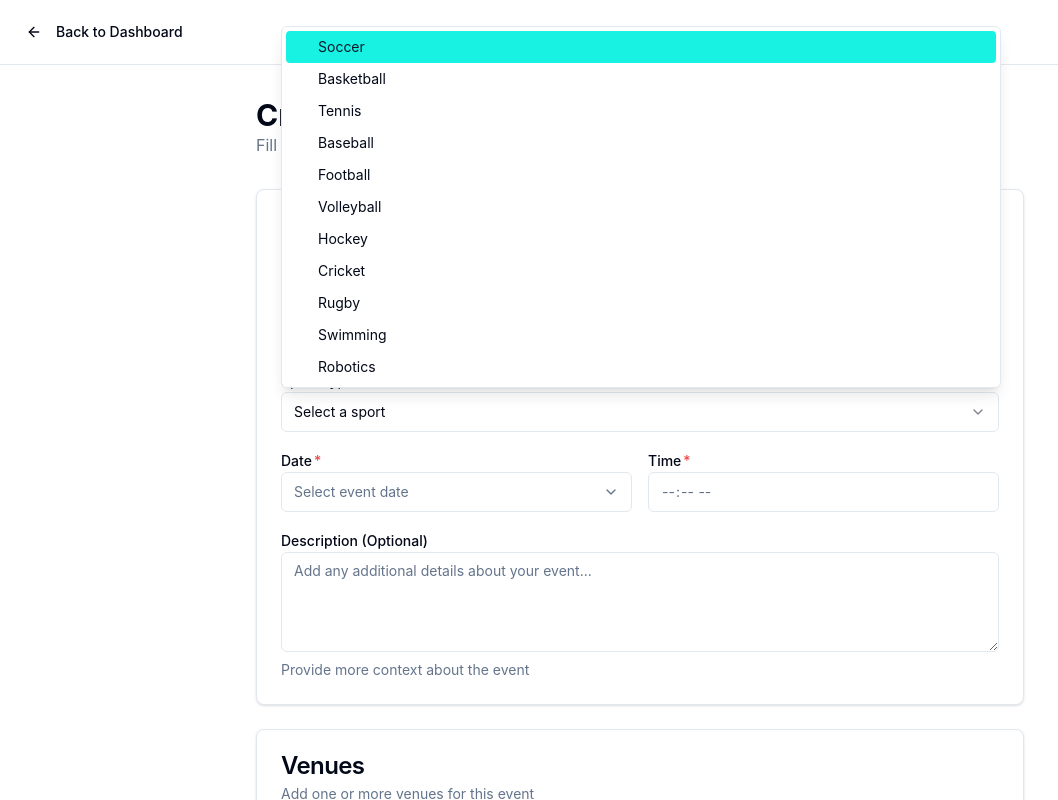
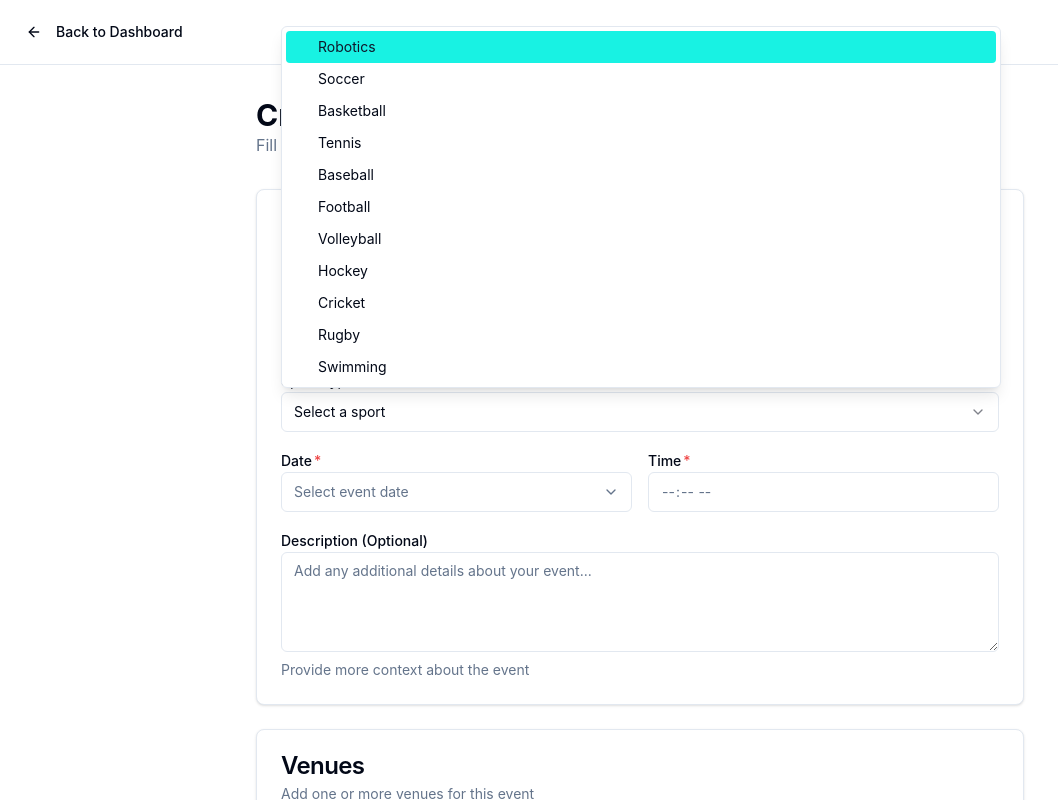
Before and after one commit to samperlmutter/fastbreak-takehome, a Next.js app: page /dashboard/events/new in a window 1280 px wide. Both pictures are taken after a click on the button "Select a sport". Shown: the top 800 px of the page, without its empty margins (0-1058 px from the left). Built offline with nearby package versions, Linux system fonts and the light colour scheme.

Commit message:
consolidate list of sports to one source of truth

```diff
--- a/components/events/event-filters.tsx
+++ b/components/events/event-filters.tsx
@@ -9,19 +9,7 @@
   SelectTrigger,
   SelectValue,
 } from '@/components/ui/select'
-
-const SPORT_TYPES = [
-  'Soccer',
-  'Basketball',
-  'Tennis',
-  'Baseball',
-  'Football',
-  'Volleyball',
-  'Hockey',
-  'Cricket',
-  'Rugby',
-  'Swimming',
-]
+import { SPORT_TYPES } from '@/lib/constants/sports'
 
 interface EventFiltersProps {
   search: string
--- a/components/events/event-form.tsx
+++ b/components/events/event-form.tsx
@@ -41,20 +41,7 @@
   updateEventAction,
 } from '@/lib/actions/event.actions'
 import { EventWithVenues } from '@/lib/supabase/types'
-
-const SPORT_TYPES = [
-  'Soccer',
-  'Basketball',
-  'Tennis',
-  'Baseball',
-  'Football',
-  'Volleyball',
-  'Hockey',
-  'Cricket',
-  'Rugby',
-  'Swimming',
-  'Robotics'
-]
+import { SPORT_TYPES } from '@/lib/constants/sports'
 
 const venueSchema = z.object({
   id: z.string().optional(),
--- a/components/ui/select.tsx
+++ b/components/ui/select.tsx
@@ -73,7 +73,7 @@
     <SelectPrimitive.Content
       ref={ref}
       className={cn(
-        "relative z-50 max-h-96 min-w-[8rem] overflow-hidden rounded-md border border-border bg-white dark:bg-popover text-popover-foreground shadow-lg data-[state=open]:animate-in data-[state=closed]:animate-out data-[state=closed]:fade-out-0 data-[state=open]:fade-in-0 data-[state=closed]:zoom-out-95 data-[state=open]:zoom-in-95 data-[side=bottom]:slide-in-from-top-2 data-[side=left]:slide-in-from-right-2 data-[side=right]:slide-in-from-left-2 data-[side=top]:slide-in-from-bottom-2",
+        "relative z-50 min-w-[8rem] overflow-hidden rounded-md border border-border bg-white dark:bg-popover text-popover-foreground shadow-lg data-[state=open]:animate-in data-[state=closed]:animate-out data-[state=closed]:fade-out-0 data-[state=open]:fade-in-0 data-[state=closed]:zoom-out-95 data-[state=open]:zoom-in-95 data-[side=bottom]:slide-in-from-top-2 data-[side=left]:slide-in-from-right-2 data-[side=right]:slide-in-from-left-2 data-[side=top]:slide-in-from-bottom-2",
         position === "popper" &&
           "data-[side=bottom]:translate-y-1 data-[side=left]:-translate-x-1 data-[side=right]:translate-x-1 data-[side=top]:-translate-y-1",
         className
--- /dev/null
+++ b/lib/constants/sports.ts
@@ -0,0 +1,19 @@
+/**
+ * Sport types available for events
+ * Single source of truth for sport type dropdowns across the application
+ */
+export const SPORT_TYPES = [
+  'Robotics',
+  'Soccer',
+  'Basketball',
+  'Tennis',
+  'Baseball',
+  'Football',
+  'Volleyball',
+  'Hockey',
+  'Cricket',
+  'Rugby',
+  'Swimming',
+] as const
+
+export type SportType = (typeof SPORT_TYPES)[number]
```
